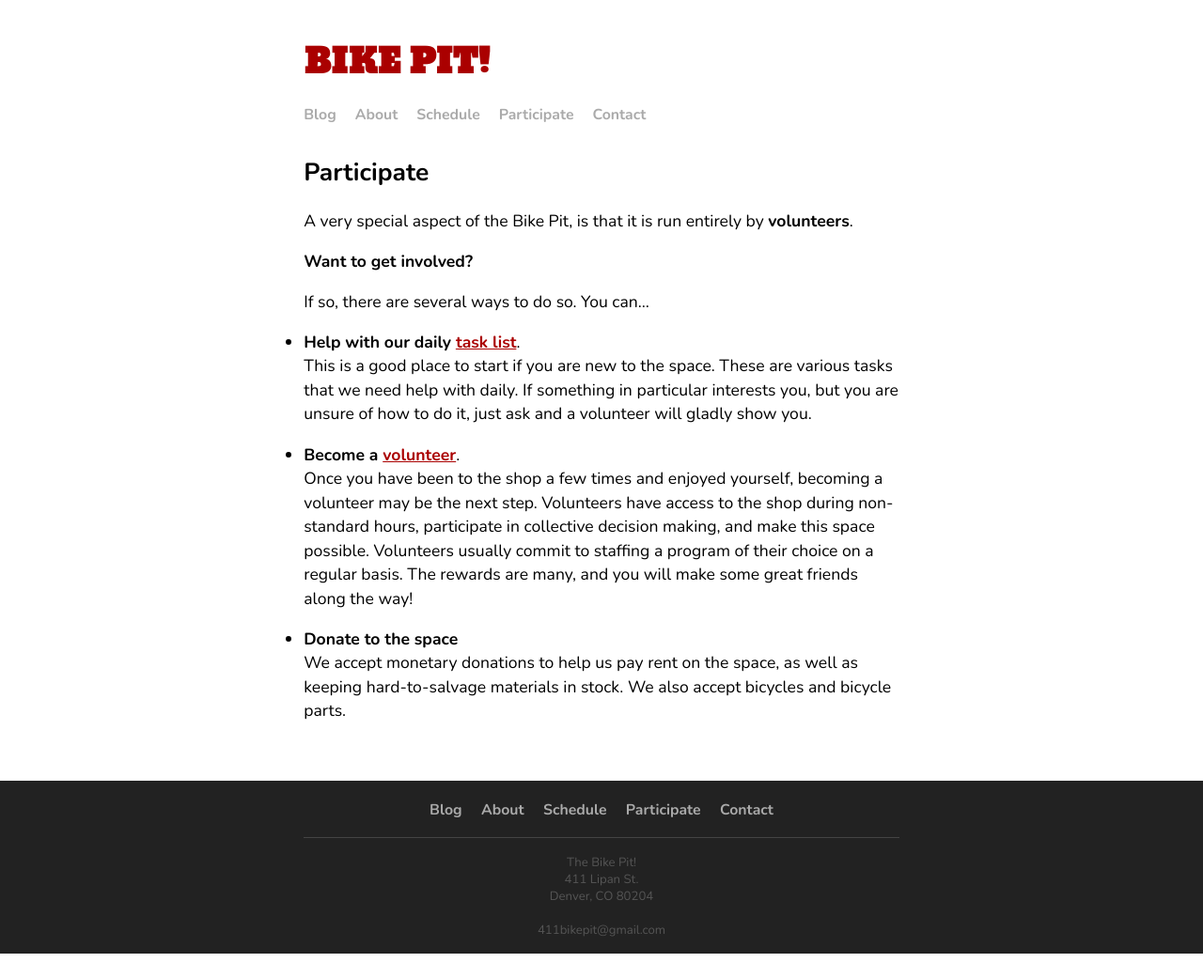
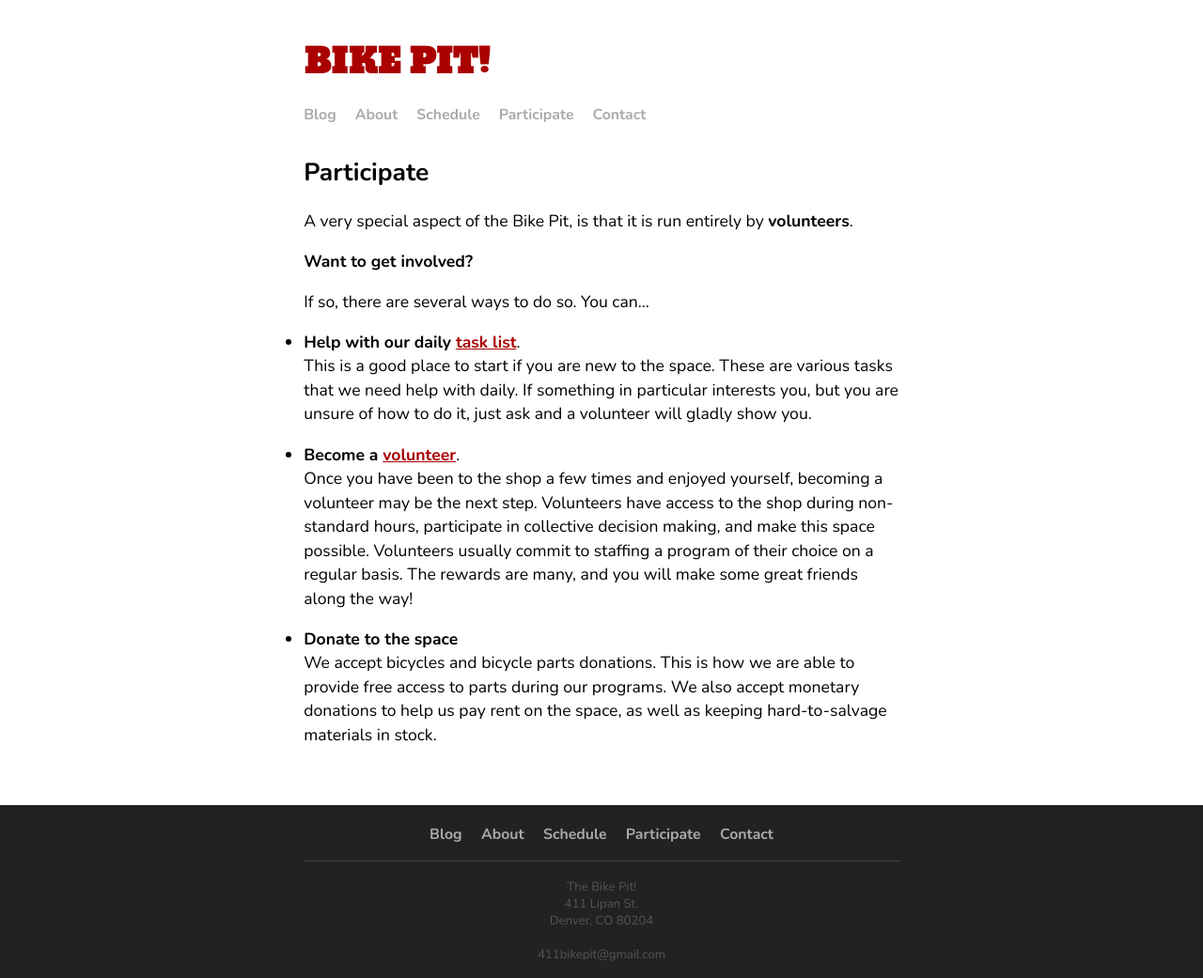
Before and after one commit to bikepit/bikepit, a Jekyll site: the page built from participate/index.md, in a window 1280 px wide. Shown: the whole page at 94% size. Built offline with Jekyll 4.4.1, drawn with Linux system fonts in a browser that asks for light colours; nearby versions of some CDN libraries; Markdown is read by kramdown in place of the engine named in the settings; before the commit the page ends 1015 px from its top, so only the background shows below that.

Commit message:
Updated language on donations.

```diff
--- a/participate/index.md
+++ b/participate/index.md
@@ -19,4 +19,4 @@ and a volunteer will gladly show you.
 Once you have been to the shop a few times and enjoyed yourself, becoming a volunteer may be the next step. Volunteers have access to the shop during non-standard hours, participate in collective decision making, and make this space possible. Volunteers usually commit to staffing a program of their choice on a regular basis. The rewards are many, and you will make some great friends along the way!
 
 * __Donate to the space__
-We accept monetary donations to help us pay rent on the space, as well as keeping hard-to-salvage materials in stock. We also accept bicycles and bicycle parts.
+We accept bicycles and bicycle parts donations. This is how we are able to provide free access to parts during our programs. We also accept monetary donations to help us pay rent on the space, as well as keeping hard-to-salvage materials in stock.
```
